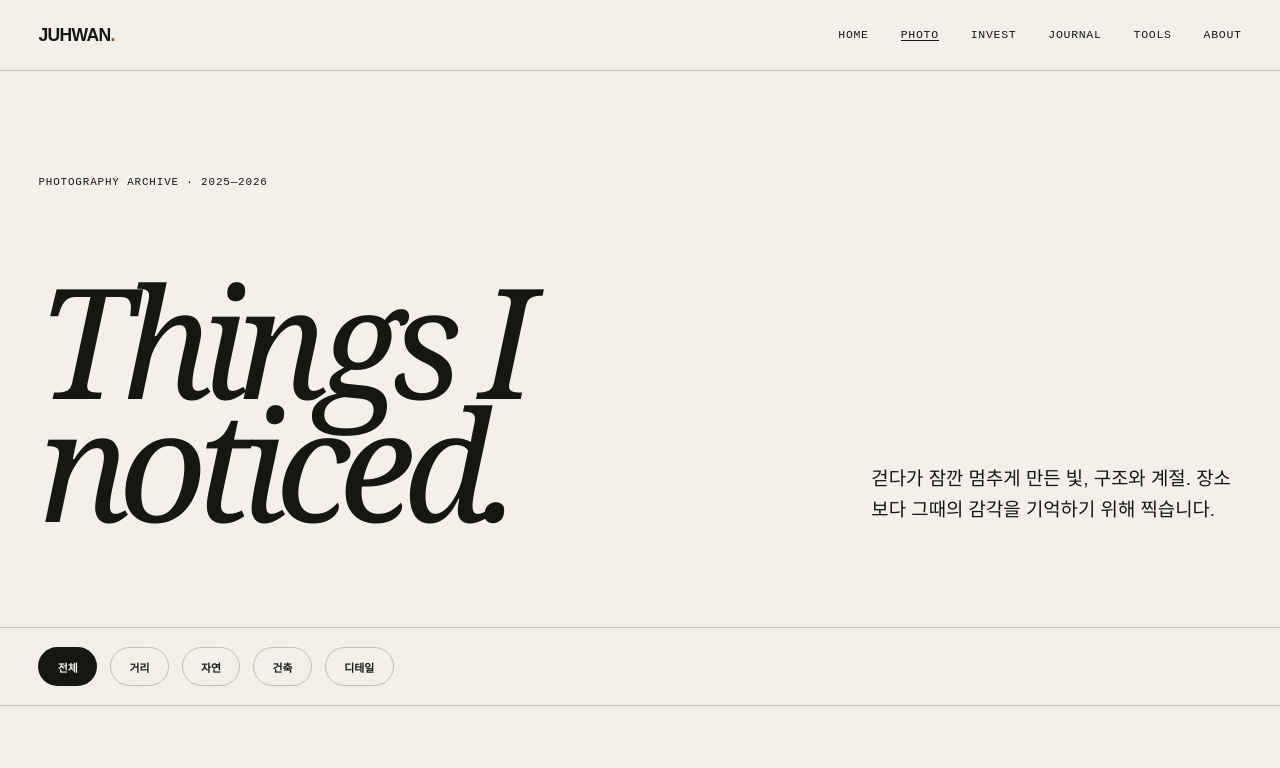
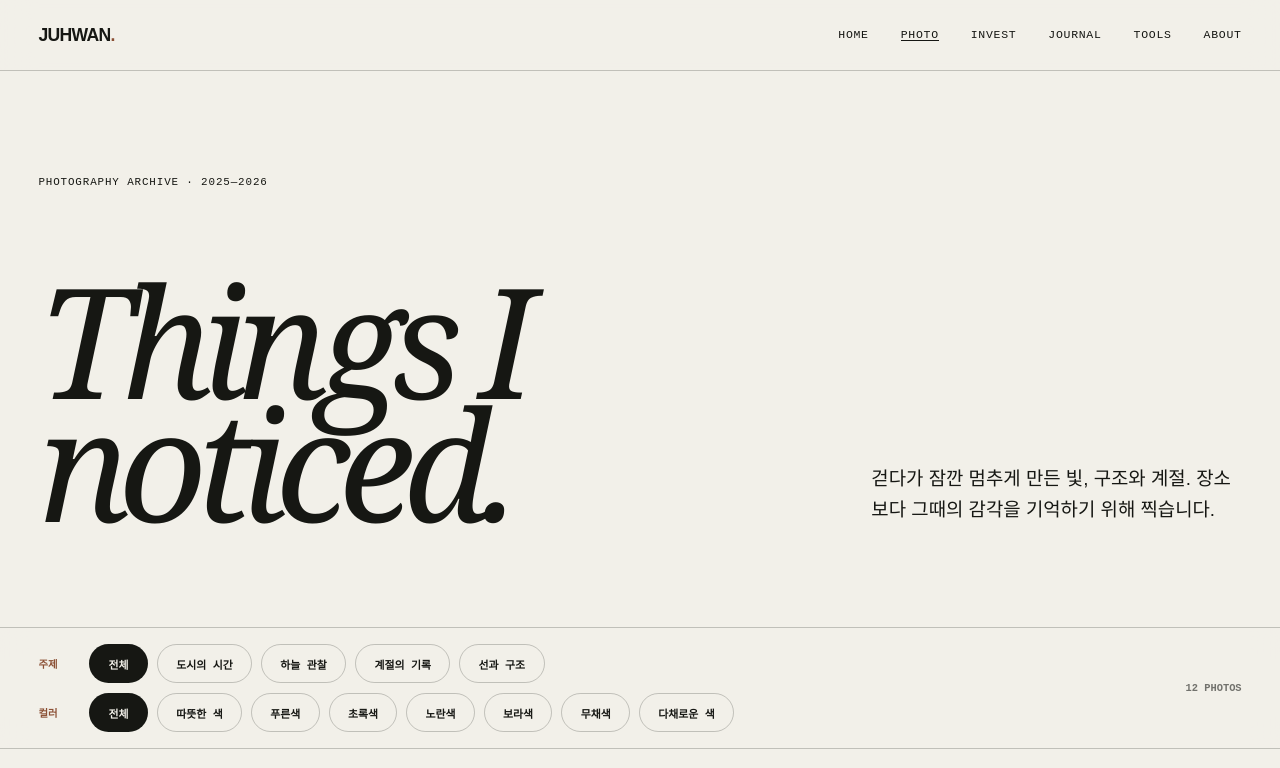
Before and after one commit to stoveinsummer/portfolio, a Next.js app: page /photo in a window 1280 px wide. Shown: the top 768 px of the page. Built offline with nearby package versions, Linux system fonts and the light colour scheme.

Commit message:
Add photo theme and color filters

```diff
--- a/app/globals.css
+++ b/app/globals.css
@@ -53,7 +53,11 @@ footer { display: flex; justify-content: space-between; padding: 2rem 3vw; borde
 .gallery-intro h1 { margin: 2vw 0 0; font-size: clamp(5rem, 13vw, 12rem); line-height: .77; letter-spacing: -.08em; font-weight: 520; }
 .gallery-intro h1 i { font-family: Georgia, serif; font-weight: 400; }
 .gallery-intro > p:last-child { max-width: 520px; font-size: 1.2rem; line-height: 1.6; }
-.gallery-filters { position: sticky; top: 68px; z-index: 10; display: flex; gap: .8rem; padding: 1.2rem 3vw; background: rgba(242,240,233,.92); backdrop-filter: blur(14px); border-block: 1px solid var(--line); overflow-x: auto; }
+.gallery-filters { position: sticky; top: 68px; z-index: 10; display: grid; grid-template-columns: 1fr auto; gap: .65rem 1.5rem; padding: 1rem 3vw; background: rgba(242,240,233,.94); backdrop-filter: blur(14px); border-block: 1px solid var(--line); }
+.filter-row { display: flex; align-items: center; gap: .55rem; overflow-x: auto; scrollbar-width: none; }
+.filter-row strong, .filter-count { flex: 0 0 auto; font: 600 .65rem "Courier New", monospace; text-transform: uppercase; }
+.filter-row strong { width: 42px; color: #8b4f33; }
+.filter-count { grid-column: 2; grid-row: 1 / 3; align-self: center; opacity: .58; }
 .gallery-filters button { border: 1px solid var(--line); border-radius: 99px; background: transparent; padding: .65rem 1.15rem; color: inherit; font: 600 .68rem "Courier New", monospace; text-transform: uppercase; cursor: pointer; }
 .gallery-filters button.active, .gallery-filters button:hover { background: var(--ink); color: var(--paper); }
 .photo-grid { display: grid; grid-template-columns: repeat(12, 1fr); gap: 6vw 1.2vw; padding: 5vw 1.2vw 12vw; align-items: start; }
@@ -81,6 +85,8 @@ footer { display: flex; justify-content: space-between; padding: 2rem 3vw; borde
   .gallery-intro { grid-template-columns: 1fr; padding-top: 8vh; } .gallery-intro .eyebrow { grid-column: 1; } .gallery-intro h1 { font-size: 22vw; }
   .photo-grid { display: block; padding-inline: 3vw; } .photo-card, .photo-card:nth-child(4n+2), .photo-card:nth-child(4n+3) { display: block; width: 100%; margin: 0 0 4rem; }
   .lightbox { grid-template-columns: 44px 1fr 44px; padding: 1rem; } .lightbox img { max-height: 75vh; }
+  .gallery-filters { top: 82px; grid-template-columns: 1fr; padding-block: .8rem; }
+  .filter-count { grid-column: 1; grid-row: auto; padding-left: 48px; }
 }
 @media (prefers-reduced-motion: reduce) { html { scroll-behavior: auto; } * { transition: none !important; } }
 
--- a/app/photo/[id]/page.tsx
+++ b/app/photo/[id]/page.tsx
@@ -10,5 +10,5 @@ export async function generateMetadata({ params }: { params: Promise<{ id: strin
 export default async function PhotoDetail({ params }: { params: Promise<{ id: string }> }) {
   const { id } = await params; const photo = photos.find((item) => item.id === id); if (!photo) notFound();
   const src = `${basePath}/photos/web/${photo.imageUrl.split("/").pop()}`;
-  return <main><SiteHeader active="Photo" /><article className="detail photo-detail"><div className="detail-head"><p className="eyebrow">{photo.category} · {photo.takenAt}</p><h1>{photo.title}</h1><p>{photo.description}</p></div><img src={src} alt={photo.title} /><dl><div><dt>Location</dt><dd>{photo.location}</dd></div><div><dt>Date</dt><dd>{photo.takenAt}</dd></div><div><dt>Project</dt><dd>{photo.project}</dd></div><div><dt>Tags</dt><dd>{photo.tags.join(" · ")}</dd></div></dl><Link className="back-link" href="/photo">← 사진 목록</Link></article><SiteFooter /></main>;
+  return <main><SiteHeader active="Photo" /><article className="detail photo-detail"><div className="detail-head"><p className="eyebrow">{photo.category} · {photo.takenAt}</p><h1>{photo.title}</h1><p>{photo.description}</p></div><img src={src} alt={photo.title} /><dl><div><dt>Location</dt><dd>{photo.location}</dd></div><div><dt>Date</dt><dd>{photo.takenAt}</dd></div><div><dt>Theme</dt><dd>{photo.theme}</dd></div><div><dt>Color</dt><dd>{photo.color}</dd></div><div><dt>Project</dt><dd>{photo.project}</dd></div><div><dt>Tags</dt><dd>{photo.tags.join(" · ")}</dd></div></dl><Link className="back-link" href="/photo">← 사진 목록</Link></article><SiteFooter /></main>;
 }
--- a/components/PhotoGallery.tsx
+++ b/components/PhotoGallery.tsx
@@ -4,14 +4,16 @@ import Link from "next/link";
 import { useEffect, useMemo, useState } from "react";
 import type { PhotoItem } from "@/types/content";
 
-const categories = ["전체", "거리", "자연", "건축", "디테일"] as const;
+const themes = ["전체", "도시의 시간", "하늘 관찰", "계절의 기록", "선과 구조"] as const;
+const colors = ["전체", "따뜻한 색", "푸른색", "초록색", "노란색", "보라색", "무채색", "다채로운 색"] as const;
 const basePath = process.env.NEXT_PUBLIC_BASE_PATH ?? "";
 const srcFor = (photo: PhotoItem) => `${basePath}/photos/web/${photo.imageUrl.split("/").pop()}`;
 
 export function PhotoGallery({ items }: { items: PhotoItem[] }) {
-  const [category, setCategory] = useState<(typeof categories)[number]>("전체");
+  const [theme, setTheme] = useState<(typeof themes)[number]>("전체");
+  const [color, setColor] = useState<(typeof colors)[number]>("전체");
   const [active, setActive] = useState<number | null>(null);
-  const visible = useMemo(() => category === "전체" ? items : items.filter((item) => item.category === category), [category, items]);
+  const visible = useMemo(() => items.filter((item) => (theme === "전체" || item.theme === theme) && (color === "전체" || item.color === color)), [color, items, theme]);
 
   useEffect(() => {
     if (active === null) return;
@@ -26,20 +28,22 @@ export function PhotoGallery({ items }: { items: PhotoItem[] }) {
   }, [active, visible.length]);
 
   return <>
-    <div className="gallery-filters" aria-label="사진 카테고리">
-      {categories.map((item) => <button key={item} className={category === item ? "active" : ""} onClick={() => { setCategory(item); setActive(null); }}>{item}</button>)}
+    <div className="gallery-filters" aria-label="사진 분류 필터">
+      <div className="filter-row"><strong>주제</strong>{themes.map((item) => <button key={item} className={theme === item ? "active" : ""} onClick={() => { setTheme(item); setActive(null); }}>{item}</button>)}</div>
+      <div className="filter-row"><strong>컬러</strong>{colors.map((item) => <button key={item} className={color === item ? "active" : ""} onClick={() => { setColor(item); setActive(null); }}>{item}</button>)}</div>
+      <span className="filter-count">{visible.length} photos</span>
     </div>
     <div className="photo-grid">
       {visible.map((photo, index) => <article className={`photo-card ${photo.orientation}`} key={photo.id}>
         <button onClick={() => setActive(index)} aria-label={`${photo.title} 크게 보기`}><img src={srcFor(photo)} alt={photo.title} loading="lazy" /></button>
-        <div className="photo-meta"><div><strong>{photo.title}</strong><span>{photo.location} · {photo.takenAt}</span></div><Link href={`/photo/${photo.id}`}>기록 보기 ↗</Link></div>
+        <div className="photo-meta"><div><strong>{photo.title}</strong><span>{photo.theme} · {photo.color}</span><span>{photo.location} · {photo.takenAt}</span></div><Link href={`/photo/${photo.id}`}>기록 보기 ↗</Link></div>
       </article>)}
     </div>
     {active !== null && <div className="lightbox" role="dialog" aria-modal="true" aria-label="사진 크게 보기">
       <button className="lightbox-close" onClick={() => setActive(null)} aria-label="닫기">×</button>
       <button className="lightbox-nav prev" onClick={() => setActive((active - 1 + visible.length) % visible.length)} aria-label="이전 사진">←</button>
       <img src={srcFor(visible[active])} alt={visible[active].title} />
-      <div className="lightbox-caption"><span>{visible[active].title}</span><span>{visible[active].category} · {visible[active].takenAt}</span></div>
+      <div className="lightbox-caption"><span>{visible[active].title}</span><span>{visible[active].theme} · {visible[active].color}</span></div>
       <button className="lightbox-nav next" onClick={() => setActive((active + 1) % visible.length)} aria-label="다음 사진">→</button>
     </div>}
   </>;
--- a/data/photos.ts
+++ b/data/photos.ts
@@ -1,6 +1,6 @@
 import type { PhotoItem } from "@/types/content";
 
-const rawPhotos: Omit<PhotoItem, "project">[] = [
+const rawPhotos: Omit<PhotoItem, "project" | "theme" | "color">[] = [
   { id: "seoul-sunset-traffic", title: "퇴근길의 노을", imageUrl: "../photos/web/seoul-sunset-traffic.webp", takenAt: "2025-03-28", location: "Seoul", description: "도시의 불빛이 켜지기 시작한 순간, 차선 끝에 남은 주황빛을 기록했다.", category: "거리", tags: ["노을", "도시", "퇴근길"], orientation: "portrait" },
   { id: "moon-over-power-lines", title: "전선 사이의 달", imageUrl: "../photos/web/moon-over-power-lines.webp", takenAt: "2025-05-07", location: "Seoul", description: "복잡하게 겹친 전선과 작게 떠 있는 달의 대비.", category: "디테일", tags: ["달", "전선", "푸른시간"], orientation: "portrait" },
   { id: "summer-clouds-and-wires", title: "여름 구름", imageUrl: "../photos/web/summer-clouds-and-wires.webp", takenAt: "2025-07-27", location: "Seoul", description: "전선이 프레임을 가르는 한낮의 큰 구름.", category: "자연", tags: ["구름", "여름", "하늘"], orientation: "portrait" },
@@ -30,4 +30,18 @@ const projects: Record<string, string> = {
   "traditional-eaves-color": "Lines and surfaces",
 };
 
-export const photos: PhotoItem[] = rawPhotos.map((photo) => ({ ...photo, project: projects[photo.id] }));
+const themes: Record<string, PhotoItem["theme"]> = {
+  "seoul-sunset-traffic": "도시의 시간", "seoul-evening-traffic": "도시의 시간",
+  "moon-over-power-lines": "하늘 관찰", "summer-clouds-and-wires": "하늘 관찰", "sun-rays-after-storm": "하늘 관찰",
+  "autumn-ginkgo-canopy": "계절의 기록", "snow-covered-trees-at-night": "계절의 기록", "silver-grass-under-sky": "계절의 기록",
+  "red-brick-and-reflection": "선과 구조", "colorful-glass-dome": "선과 구조", "traditional-eaves-monochrome": "선과 구조", "traditional-eaves-color": "선과 구조",
+};
+
+const colors: Record<string, PhotoItem["color"]> = {
+  "seoul-sunset-traffic": "따뜻한 색", "moon-over-power-lines": "푸른색", "summer-clouds-and-wires": "푸른색",
+  "sun-rays-after-storm": "푸른색", "autumn-ginkgo-canopy": "노란색", "snow-covered-trees-at-night": "무채색",
+  "seoul-evening-traffic": "보라색", "red-brick-and-reflection": "따뜻한 색", "colorful-glass-dome": "다채로운 색",
+  "silver-grass-under-sky": "초록색", "traditional-eaves-monochrome": "무채색", "traditional-eaves-color": "초록색",
+};
+
+export const photos: PhotoItem[] = rawPhotos.map((photo) => ({ ...photo, project: projects[photo.id], theme: themes[photo.id], color: colors[photo.id] }));
--- a/types/content.ts
+++ b/types/content.ts
@@ -7,6 +7,8 @@ export interface PhotoItem {
   description: string;
   category: "거리" | "자연" | "건축" | "디테일";
   project: string;
+  theme: "도시의 시간" | "하늘 관찰" | "계절의 기록" | "선과 구조";
+  color: "따뜻한 색" | "푸른색" | "초록색" | "노란색" | "보라색" | "무채색" | "다채로운 색";
   tags: string[];
   orientation: "landscape" | "portrait";
 }
```
Also changed, not shown: 1 other file (tests, documents, lock files or other folders).
